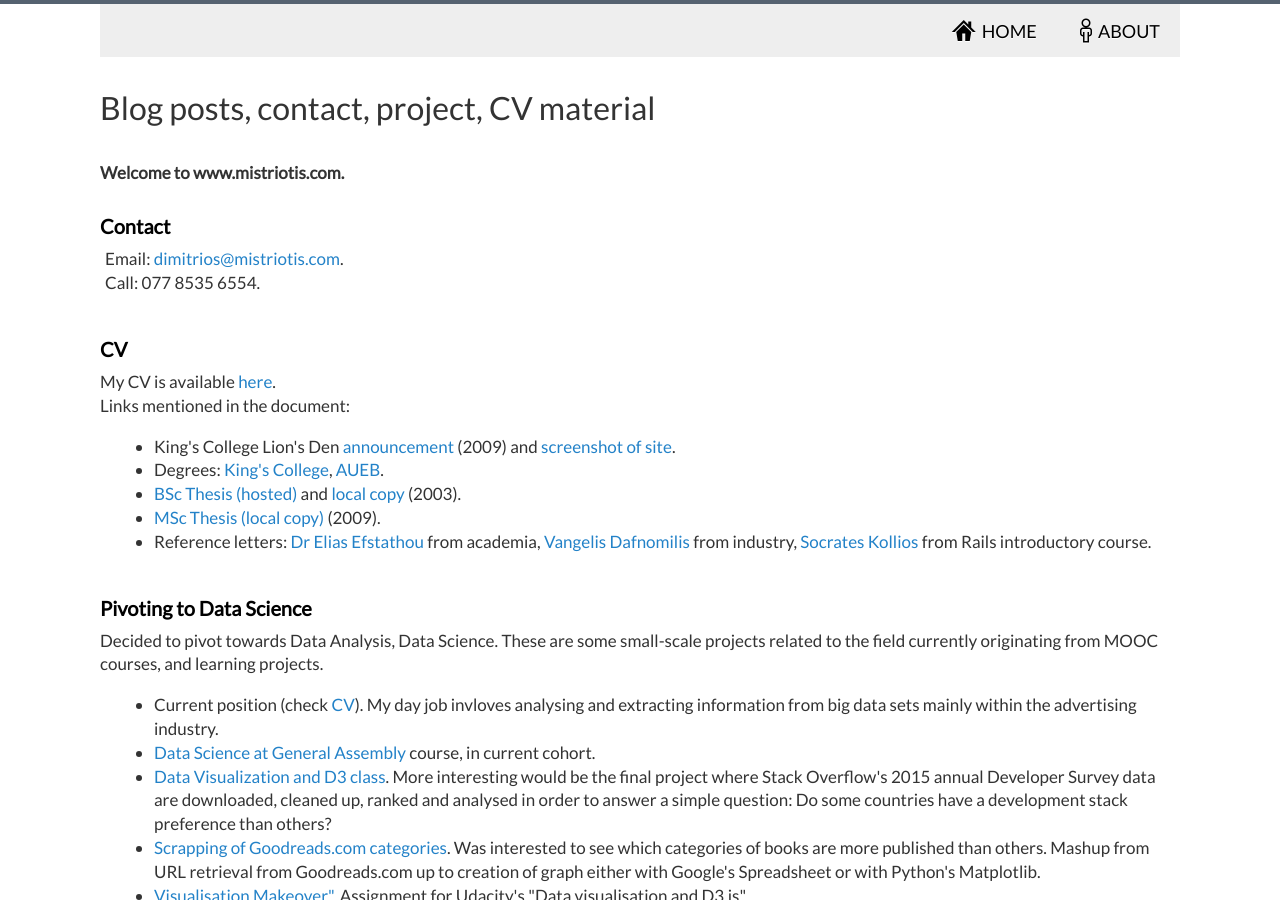
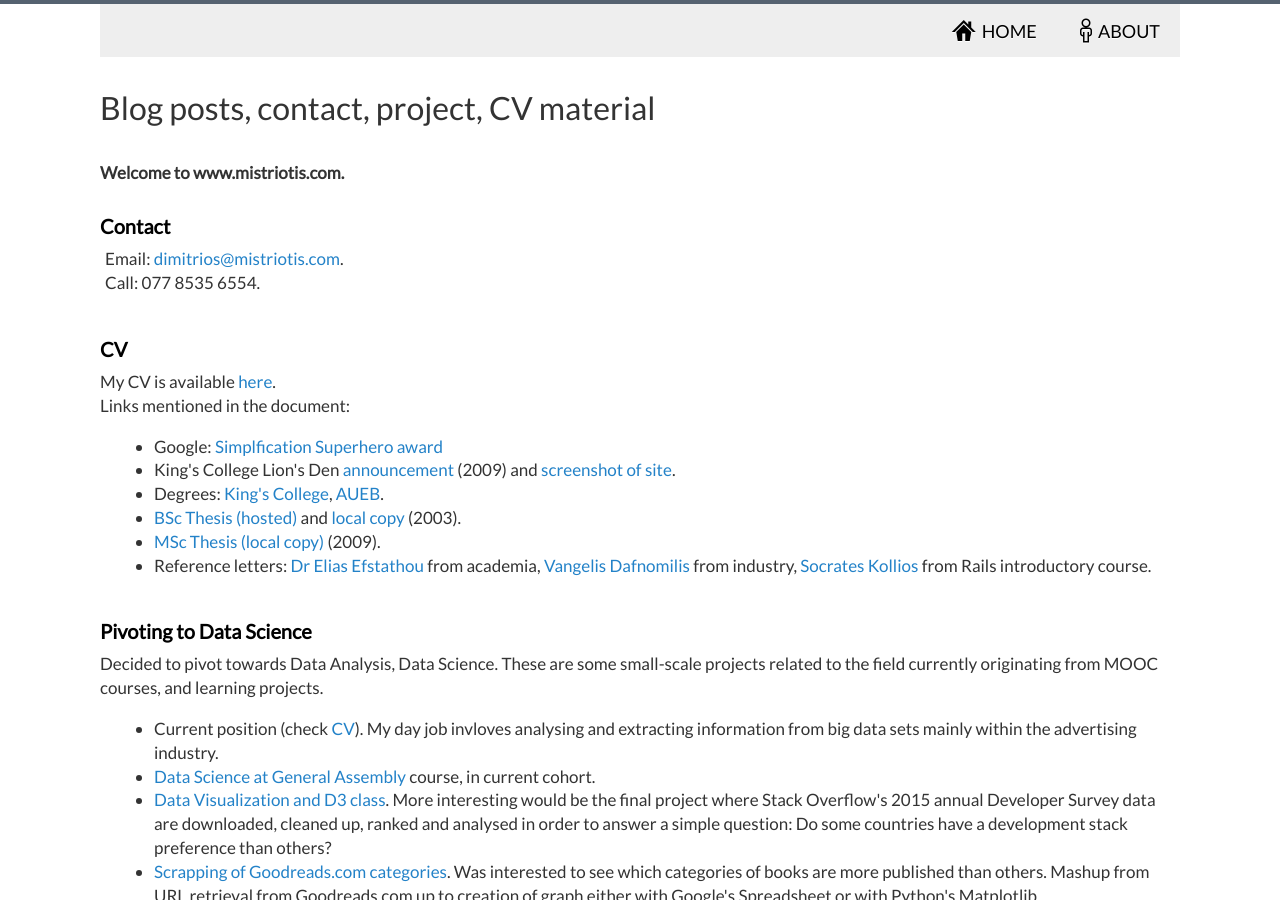
Before and after one commit to dimitrismistriotis/dimitrismistriotis.github.io, a Jekyll site: the page built from index.html, in a window 1280 px wide and 900 px high. Built offline with Jekyll 4.4.1, drawn with Linux system fonts in a browser that asks for light colours; the list of posts is cut into pages by our own code.

Commit message:
Simplification award to homepage

```diff
--- a/index.html
+++ b/index.html
@@ -20,6 +20,7 @@ layout: default
         My CV is available <a href="https://docs.google.com/document/d/1mO_C4URrmDh6MK7DPRcoasOUwfCOuhc06U9fotKwyQo/edit?usp=sharing" target="_blank">here</a>.<br>
         Links mentioned in the document:
         <ul>
+            <li>Google: <a href="/documents/google_simplification_superhero_award.pdf">Simplfication Superhero award</a></li>
             <li>King's College Lion's Den <a href="http://www.kcl.ac.uk/newsevents/news/news-archive/2009/mar/Lions-Den-Winners-announced.aspx" target="_blank">announcement</a> (2009) and <a href="/documents/kcl_den_screenshot.png">screenshot of site</a>.</li>
             <li>Degrees: <a href="/documents/kings_college_degree.jpg" target="_blank">King's College</a>, <a href="/documents/dmistriotis_undergraduate_degree.pdf" target="_blank">AUEB</a>.</li>
             <li><a href="http://mm.aueb.gr/technicalreports/2003-MMLAB-TR-02.pdf">BSc Thesis (hosted)</a> and <a href="/documents/2003-MMLAB-TR-02.pdf">local copy</a> (2003).</li>
```
